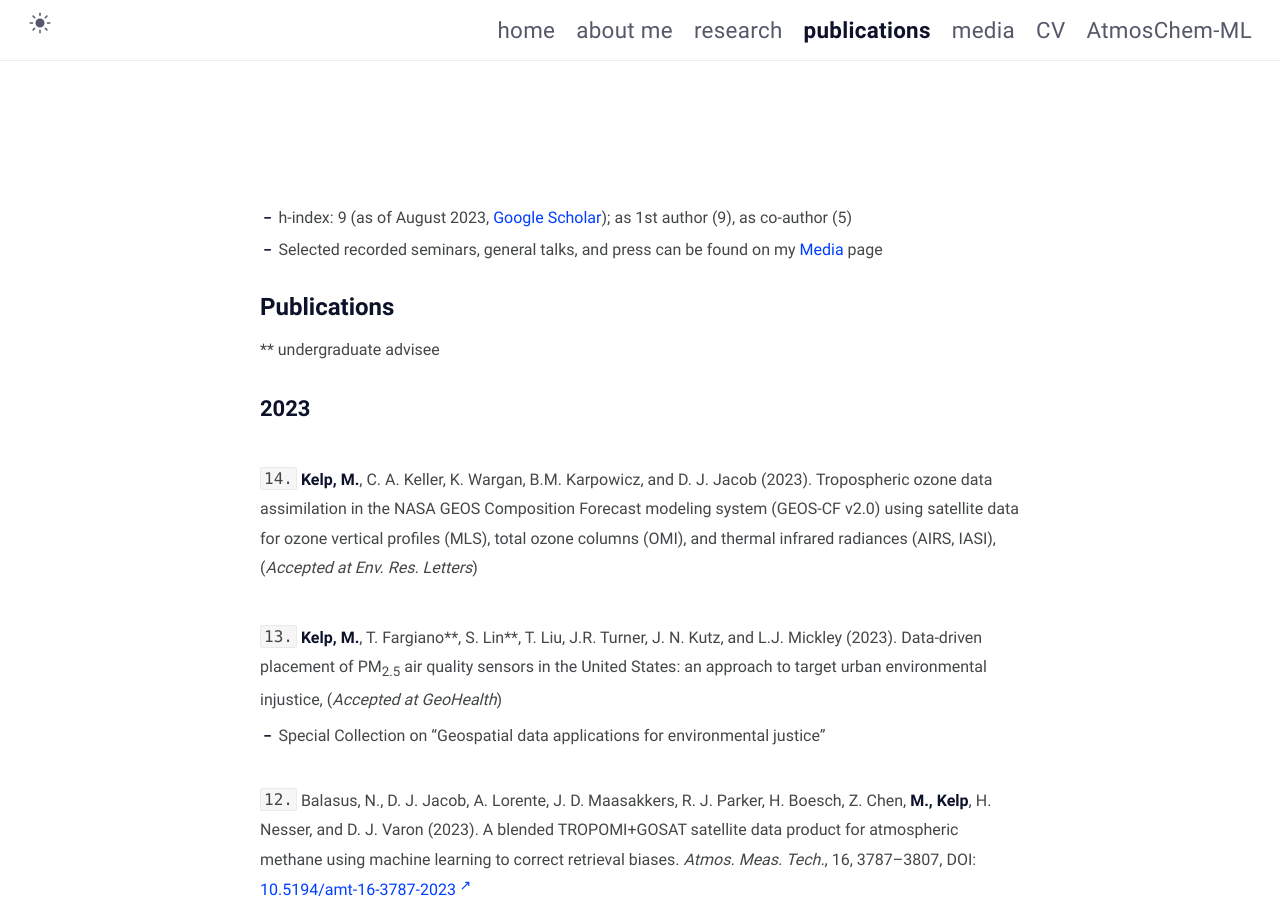
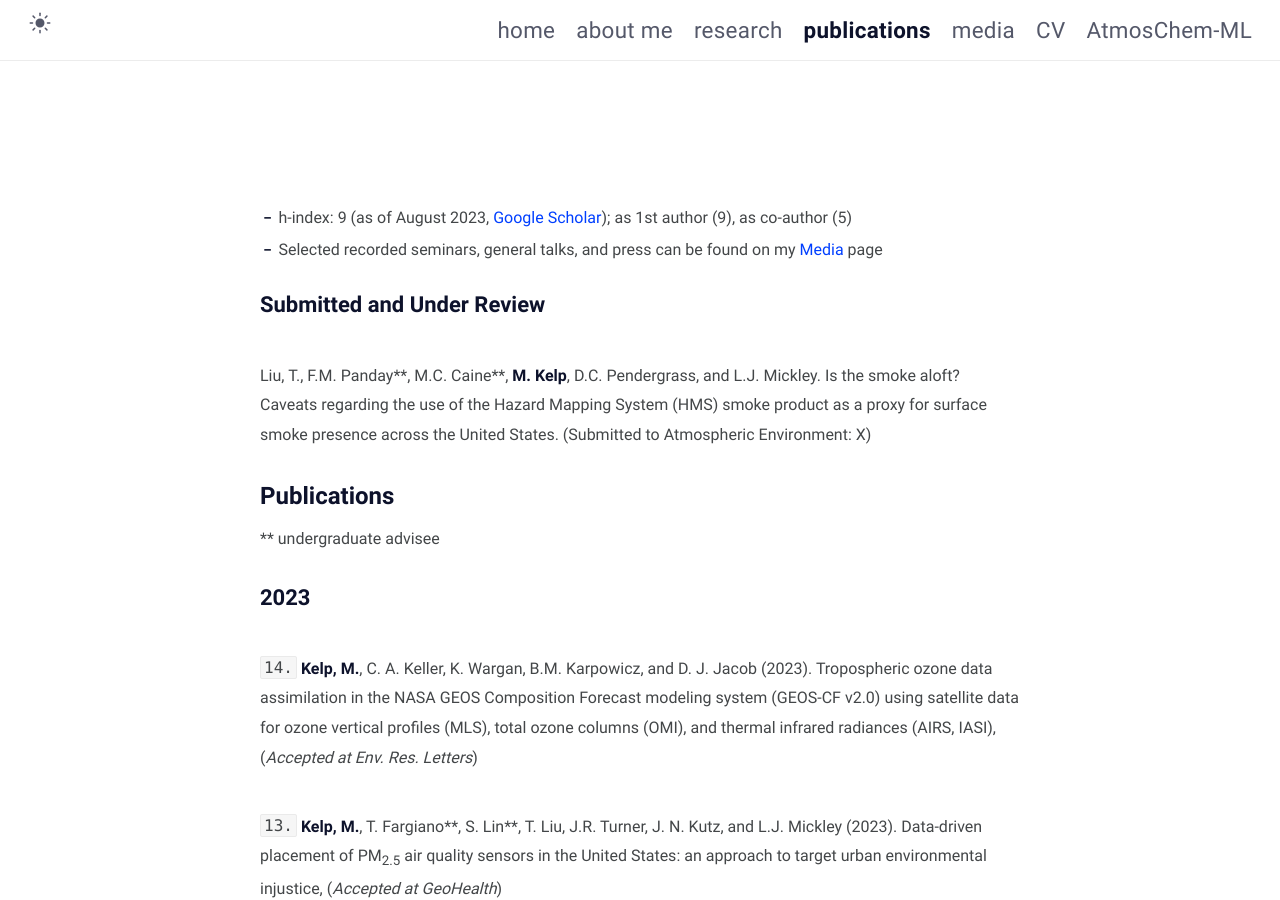
Before and after one commit to mkelp/mkelp.github.io, a Jekyll site: the page built from publications.md, in a window 1280 px wide and 900 px high. Built offline with Jekyll 4.4.1, drawn with Linux system fonts in a browser that asks for light colours.

Commit message:
August27

```diff
--- a/publications.md
+++ b/publications.md
@@ -10,7 +10,12 @@
 <br/>
 * Selected recorded seminars, general talks, and press can be found on my [Media](https://mkelp.github.io/presentations) page
 
-<!-- ## Submitted and Under Review -->
+## Submitted and Under Review
+
+<br />
+Liu, T., F.M. Panday\*\*, M.C. Caine\*\*, **M. Kelp**, D.C. Pendergrass, and L.J. Mickley. Is the smoke aloft? Caveats regarding the use of the Hazard Mapping System (HMS) smoke product as a proxy for surface smoke presence across the United States. (Submitted to Atmospheric Environment: X)
+
+
 <!-- # Publications In-Prep, Submitted, and Under Review -->
 
 
```
Also changed, not shown: 2 other files.
